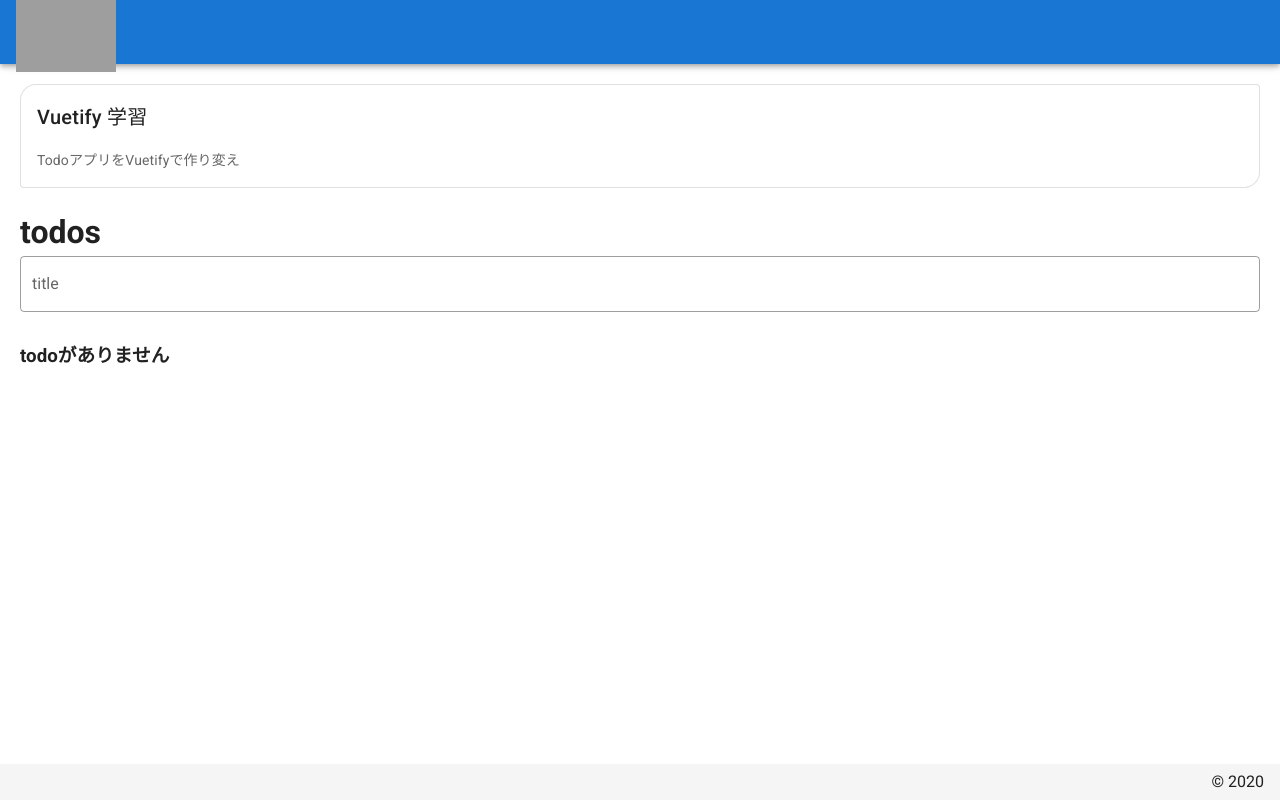
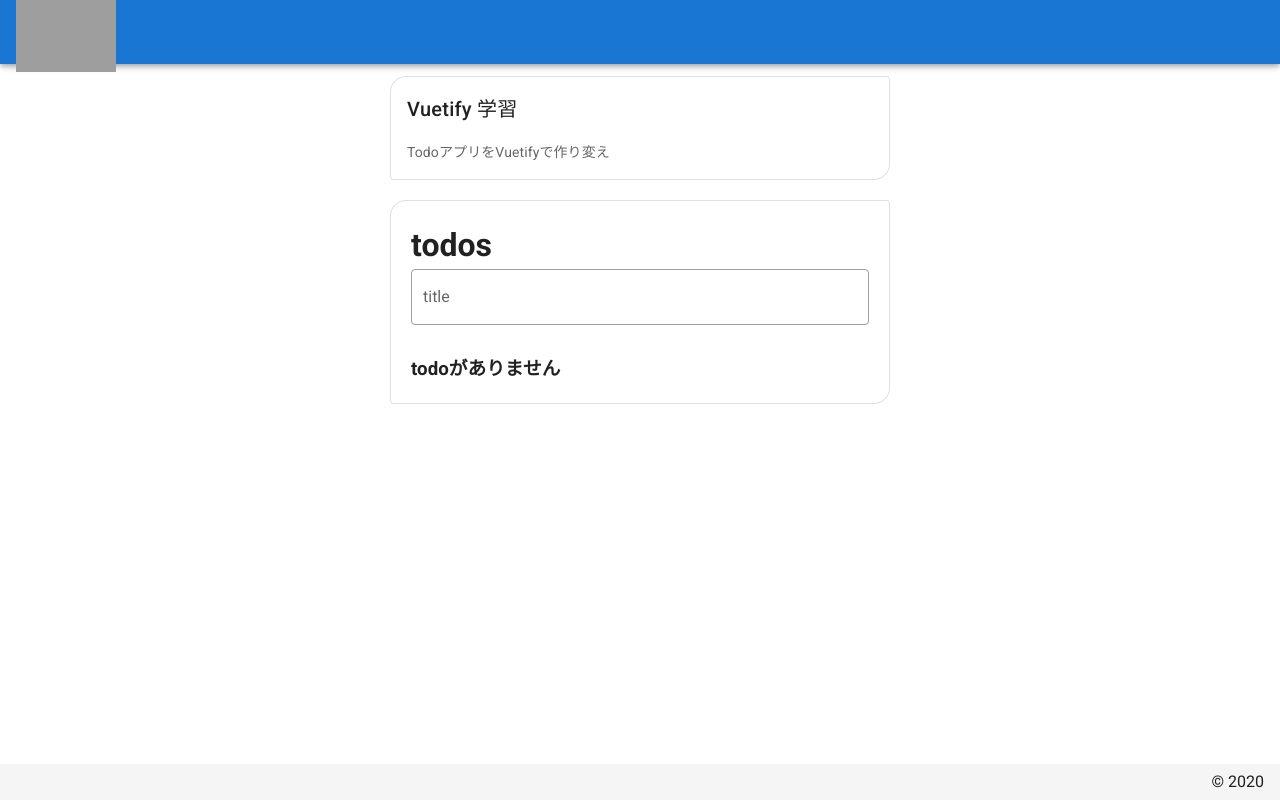
Before and after one commit to mashir0/vuetify-todo, a Vue app: page / in a window 1280 px wide. Built offline with nearby package versions, Linux system fonts and the light colour scheme; grey boxes are pictures that could not be loaded.

Commit message:
横位置修正

```diff
--- a/src/components/Todo.vue
+++ b/src/components/Todo.vue
@@ -1,13 +1,14 @@
-<template max-width="500">
+<template>
   <!-- <v-content> -->
-  <div class="pa-5 mx-auto" max-width="500">
-    <v-card class="mb-5" outlined shaped>
+  <v-container>
+    <v-card class="mx-auto mb-5" outlined shaped max-width="500">
       <v-card-title>Vuetify 学習</v-card-title>
       <v-card-text>
         TodoアプリをVuetifyで作り変え
       </v-card-text>
     </v-card>
 
+    <v-card class="mx-auto mb-5 pa-5" outlined shaped max-width="500">
       <h1>todos</h1>
       <v-text-field
         outlined
@@ -28,7 +29,10 @@
 
           <!-- todo -->
           <v-list-item-content>
-          <v-list-item-title :class="{ done: todo.done }" v-text="todo.title" />
+            <v-list-item-title
+              :class="{ done: todo.done }"
+              v-text="todo.title"
+            />
           </v-list-item-content>
 
           <!-- del btn-->
@@ -41,7 +45,8 @@
       <div v-else>
         <h3>todoがありません</h3>
       </div>
-  </div>
+    </v-card>
+  </v-container>
   <!-- </v-content> -->
 </template>
 
```
Lines whose indentation alone changed are shown as unchanged.
